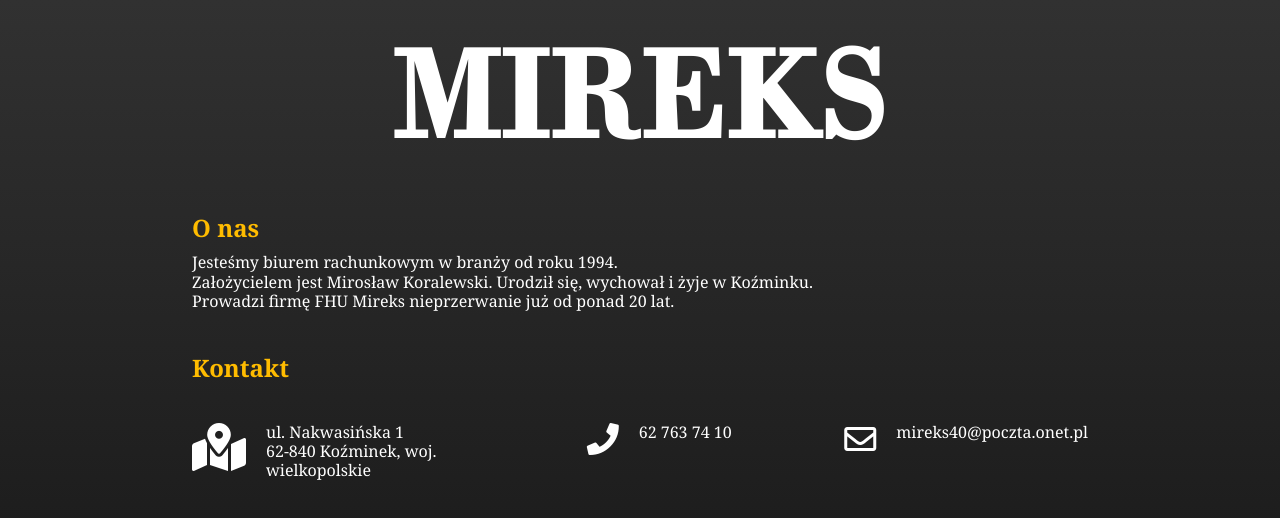
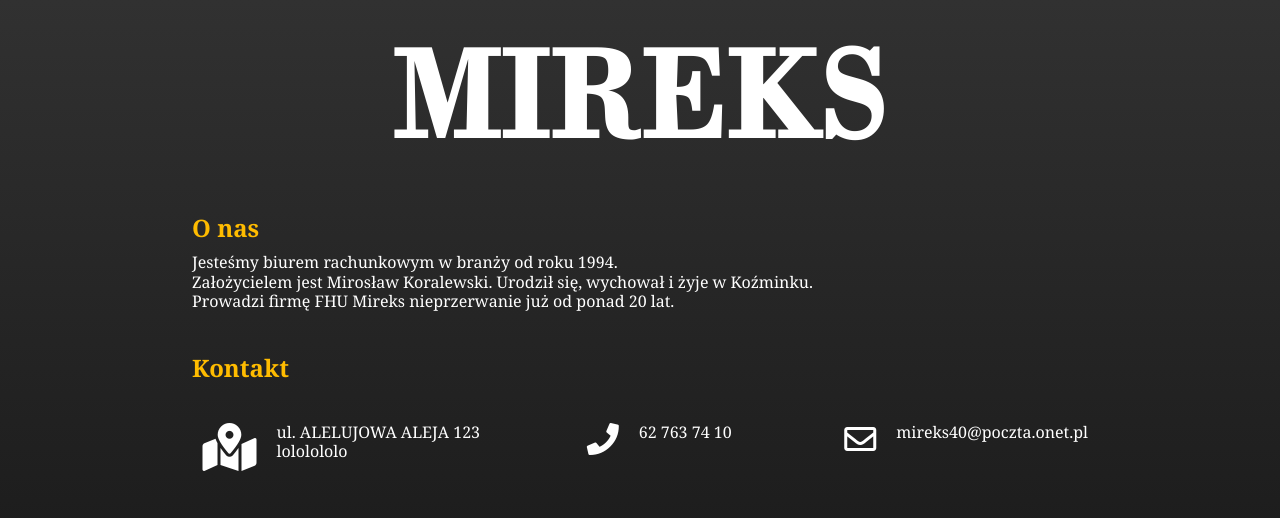
Before and after one commit to JakubKoralewski/mireks-strona, a plain HTML site: page v1/index.html in a window 1280 px wide. Shown: the top 518 px of the page. Drawn offline with Linux system fonts and the light colour scheme.

Commit message:
Update index.html

```diff
--- a/v1/index.html
+++ b/v1/index.html
@@ -18,7 +18,7 @@
     <link rel="stylesheet" type="text/css" href="main.css">
     <link rel="stylesheet" href="https://use.fontawesome.com/releases/v5.3.1/css/all.css" integrity="sha384-mzrmE5qonljUremFsqc01SB46JvROS7bZs3IO2EmfFsd15uHvIt+Y8vEf7N7fWAU"
         crossorigin="anonymous">
-    <meta name="description" content="Biuro rachunkowe Mireks. 62-840 Koźminek, ul. Nakwasińska 1. Mirosław Koralewski. Oficjalna strona internetowa." />
+    <meta name="description" content="Biuro rachunkowe Mireks.Oficjalna strona internetowa." />
 </head>
 
 <body>
@@ -52,8 +52,8 @@
             <div class="kontakt">
                 <p class="info" id="adres">
                     <i class="fas fa-map-marked-alt fa-3x"></i>
-                    ul. Nakwasińska 1<br>
-                    62-840 Koźminek, woj. wielkopolskie
+                    ul. ALELUJOWA ALEJA 123<br>
+                    lololololo
                 </p>
 
                 <p class="info" id="telefon">
```
